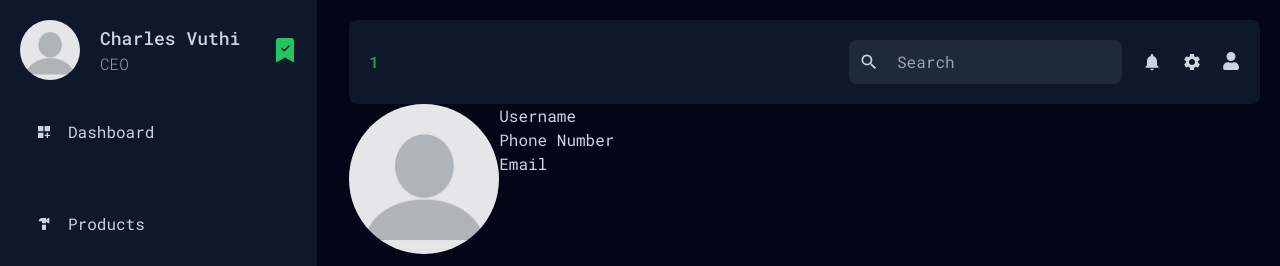
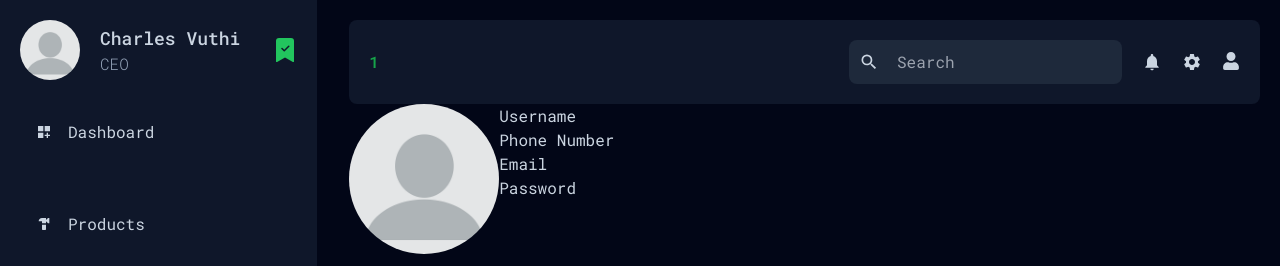
Before and after one commit to esthercate/Hardware-store-management, a Next.js app: page /dashboard/users/1 in a window 1280 px wide. Shown: the top 266 px of the page. Built offline with nearby package versions, Linux system fonts and the light colour scheme.

Commit message:
Add password

```diff
--- a/app/dashboard/users/[id]/page.jsx
+++ b/app/dashboard/users/[id]/page.jsx
@@ -11,7 +11,7 @@ const SingleUserPage = () => {
         <h3>Username</h3>
         <p>Phone Number</p>
         <p>Email</p>
-
+        <p>Password</p>
       </div>
     </div>
   )
```
